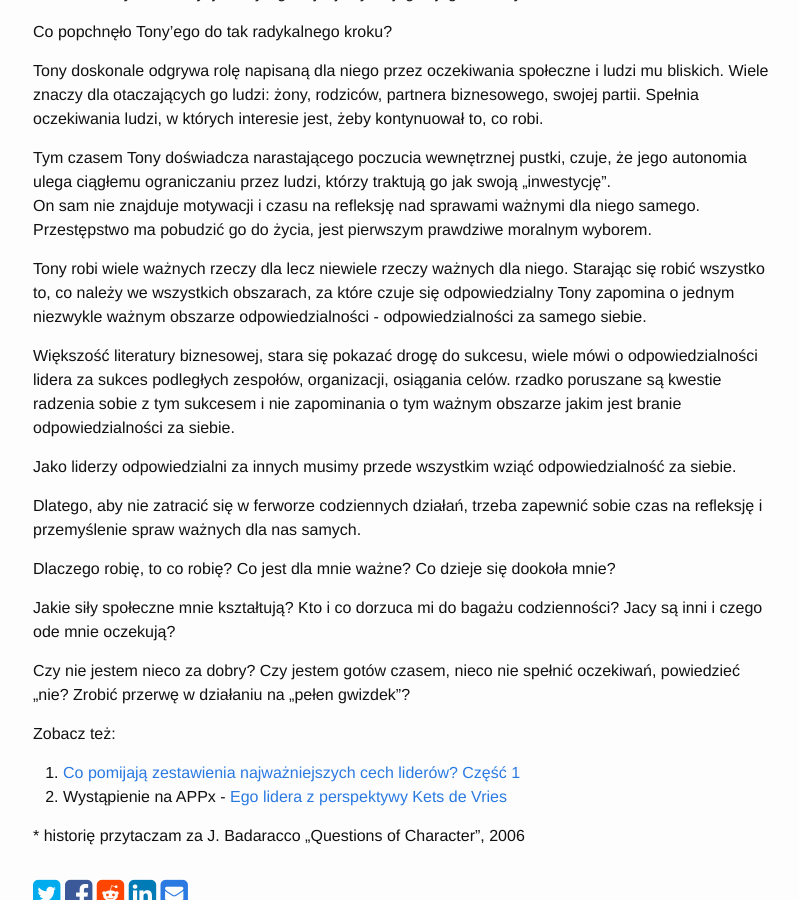
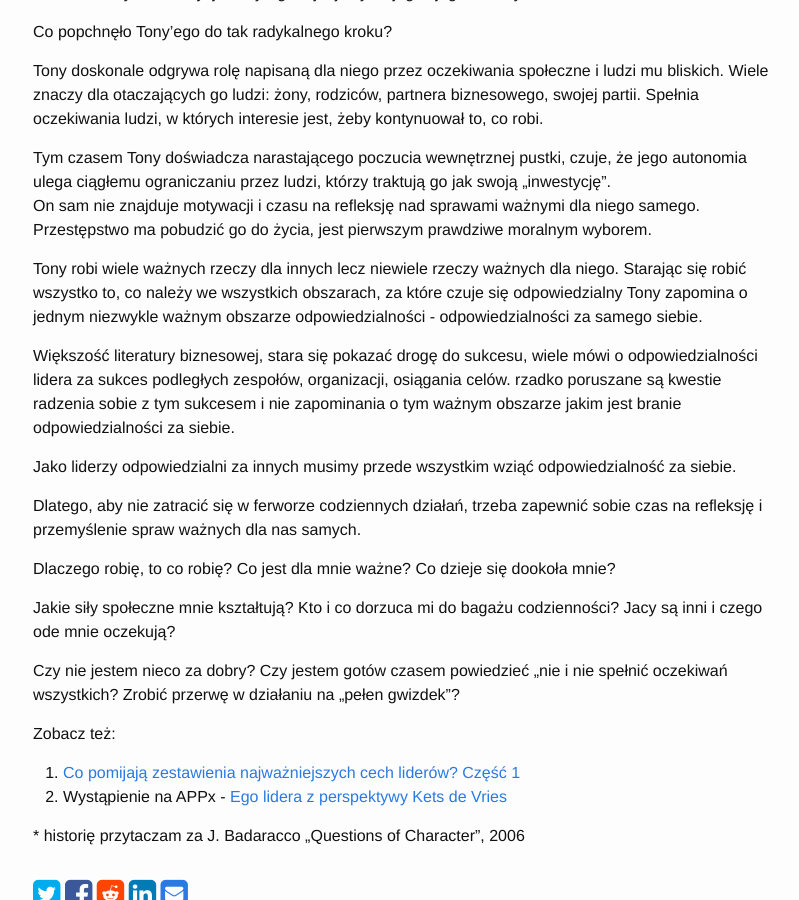
Before and after one commit to kazmiermik/kazmiermik.github.io, a Jekyll site: the page built from _posts/2018-02-02-Co-pomijają-zestawienia-najważniejszych-cech-liderów-Część2.md, in a window 1280 px wide and 900 px high, scrolled down 507 px. Shown: the whole window, without its empty margins (237-1036 px from the left). Built offline with Jekyll 4.4.1, drawn with Linux system fonts in a browser that asks for light colours; comment, search, counter and statistics services are not loaded.

Commit message:
Update 2018-02-02-Co-pomijają-zestawienia-najważniejszych-cech-liderów-Część2.md

```diff
--- a/_posts/2018-02-02-Co-pomijają-zestawienia-najważniejszych-cech-liderów-Część2.md
+++ b/_posts/2018-02-02-Co-pomijają-zestawienia-najważniejszych-cech-liderów-Część2.md
@@ -21,7 +21,7 @@ Tym czasem Tony doświadcza narastającego poczucia wewnętrznej pustki, czuje,
 On sam nie znajduje motywacji i czasu na refleksję nad sprawami ważnymi dla niego samego.
 Przestępstwo ma pobudzić go do życia, jest pierwszym prawdziwe moralnym wyborem.
 
-Tony robi wiele ważnych rzeczy dla lecz niewiele rzeczy ważnych dla niego.
+Tony robi wiele ważnych rzeczy dla innych lecz niewiele rzeczy ważnych dla niego.
 Starając się robić wszystko to, co należy we wszystkich obszarach, za które czuje się odpowiedzialny Tony zapomina o jednym niezwykle ważnym obszarze odpowiedzialności - odpowiedzialności za samego siebie.
 
 Większość literatury biznesowej, stara się pokazać drogę do sukcesu, wiele mówi o odpowiedzialności lidera za sukces podległych zespołów, organizacji, osiągania celów. rzadko poruszane są kwestie radzenia sobie z tym sukcesem i nie zapominania o tym ważnym obszarze jakim jest branie odpowiedzialności za siebie.
@@ -35,7 +35,7 @@ Dlaczego robię, to co robię? Co jest dla mnie ważne? Co dzieje się dookoła
 Jakie siły społeczne mnie kształtują? Kto i co dorzuca mi do bagażu codzienności?
 Jacy są inni i czego ode mnie oczekują?
 
-Czy nie jestem nieco za dobry? Czy jestem gotów czasem, nieco nie spełnić oczekiwań, powiedzieć „nie? Zrobić przerwę w działaniu na „pełen gwizdek”?
+Czy nie jestem nieco za dobry? Czy jestem gotów czasem powiedzieć „nie i nie spełnić oczekiwań wszystkich? Zrobić przerwę w działaniu na „pełen gwizdek”?
 
 
 
```
